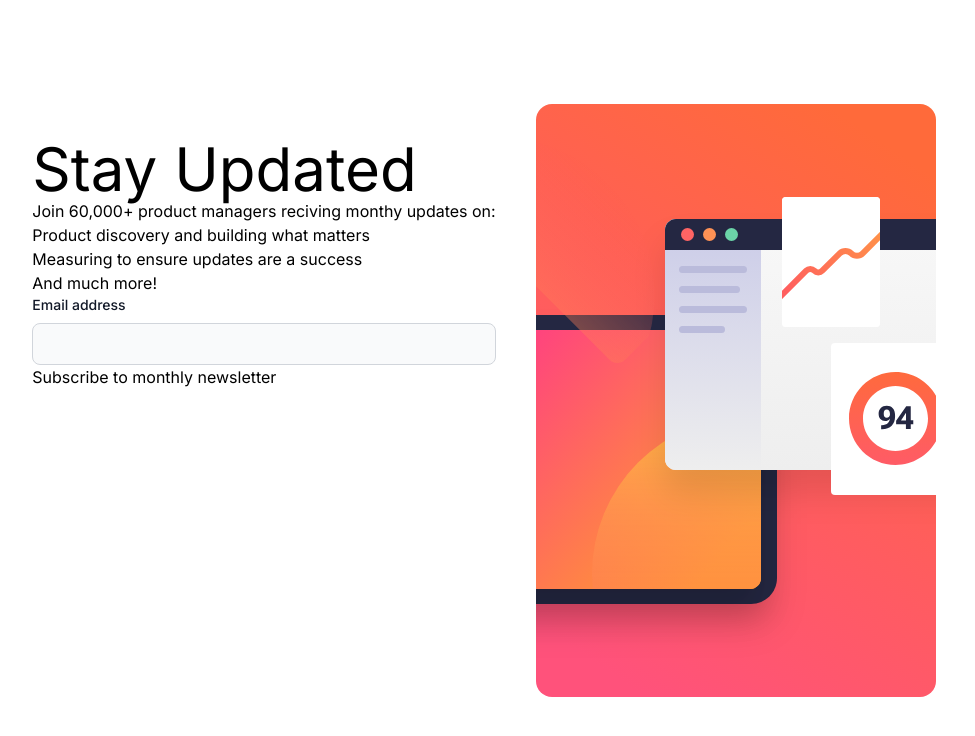
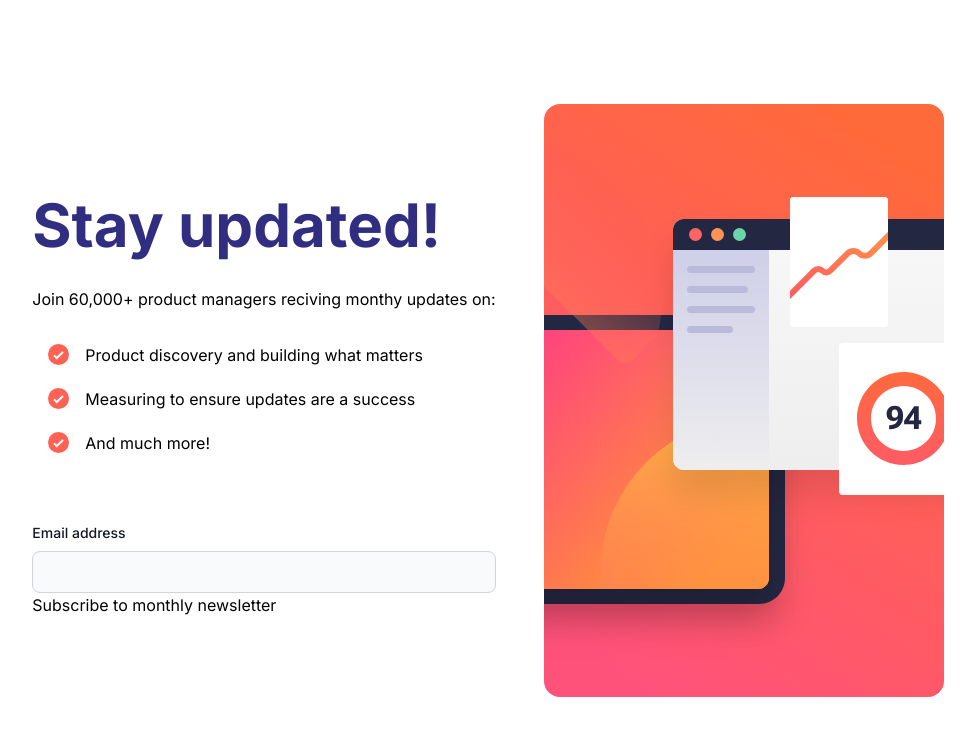
Before and after one commit to SIDNEYHOLMES/news-letter-signup, a Next.js app in the folder news-letter-fourm/: page / in a window 1280 px wide. Shown: the top 736 px of the page, without its empty margins (176-1151 px from the left). Built offline with nearby package versions, Linux system fonts and the light colour scheme.

Commit message:
added signup check styling for fourm

```diff
--- a/news-letter-fourm/src/app/globals.css
+++ b/news-letter-fourm/src/app/globals.css
@@ -1,6 +1,7 @@
 @tailwind base;
 @tailwind components;
 @tailwind utilities;
+@import url('https://fonts.googleapis.com/css2?family=Roboto:wght@400;700&display=swap');
 
 @media (prefers-color-scheme: dark) {
   :root {
--- a/news-letter-fourm/src/components/Fourm.tsx
+++ b/news-letter-fourm/src/components/Fourm.tsx
@@ -1,15 +1,38 @@
 import React from 'react'
+import Image from 'next/image'
+import listCheck from '../../public/list-check-icon.svg'
 
 const Fourm = () => {
   return (
-    <main className='flex flex-col h-full p-10'>
-      <h1 className='text-6xl'>Stay Updated</h1>
-      <p>Join 60,000+ product managers reciving monthy updates on:</p>
-      <ul>
-        <li>Product discovery and building what matters</li>
-        <li>Measuring to ensure updates are a success</li>
-        <li>And much more!</li>
-        <form>
+    <main className='flex flex-col h-full p-12'>
+      <h1 className='text-6xl font-bold text-indigo-900 pt-12'>Stay updated!</h1>
+      <p className='py-8'>Join 60,000+ product managers reciving monthy updates on:</p>
+      <ul className='space-y-5 '>
+        <li className='flex items-center'>
+        <Image
+        className='mx-4'
+        priority
+        src={listCheck}
+        alt='login-check-icon'/>
+          <p>Product discovery and building what matters</p>
+        </li>
+        <li className='flex items-center'>
+          <Image
+          className='mx-4'
+          priority
+          src={listCheck}
+          alt='login-check-icon'/>
+          <p>Measuring to ensure updates are a success</p>
+        </li>
+        <li className='flex items-center'>
+          <Image
+          className='mx-4'
+          priority
+          src={listCheck}
+          alt='login-check-icon'/>
+          <p>And much more!</p>
+        </li>
+        <form className='pt-12'>
           <label htmlFor='email' className='block mb-2 text-sm font-medium text-gray-900'>Email address</label>
           <input type='email' id='email' className='bg-gray-50 border border-gray-300 text-gray-900 text-sm rounded-lg focus:ring-blue-500 focus:border-blue-500 block w-full p-2.5'></input>
           <button>Subscribe to monthly newsletter</button>
--- a/news-letter-fourm/tailwind.config.ts
+++ b/news-letter-fourm/tailwind.config.ts
@@ -13,6 +13,9 @@ const config: Config = {
         'gradient-conic':
           'conic-gradient(from 180deg at 50% 50%, var(--tw-gradient-stops))',
       },
+      fontFamily: {
+        Roboto: ['roboto']
+      }
     },
   },
   plugins: [],
```
Also changed, not shown: news-letter-fourm/public/list-check-icon.svg (added).
